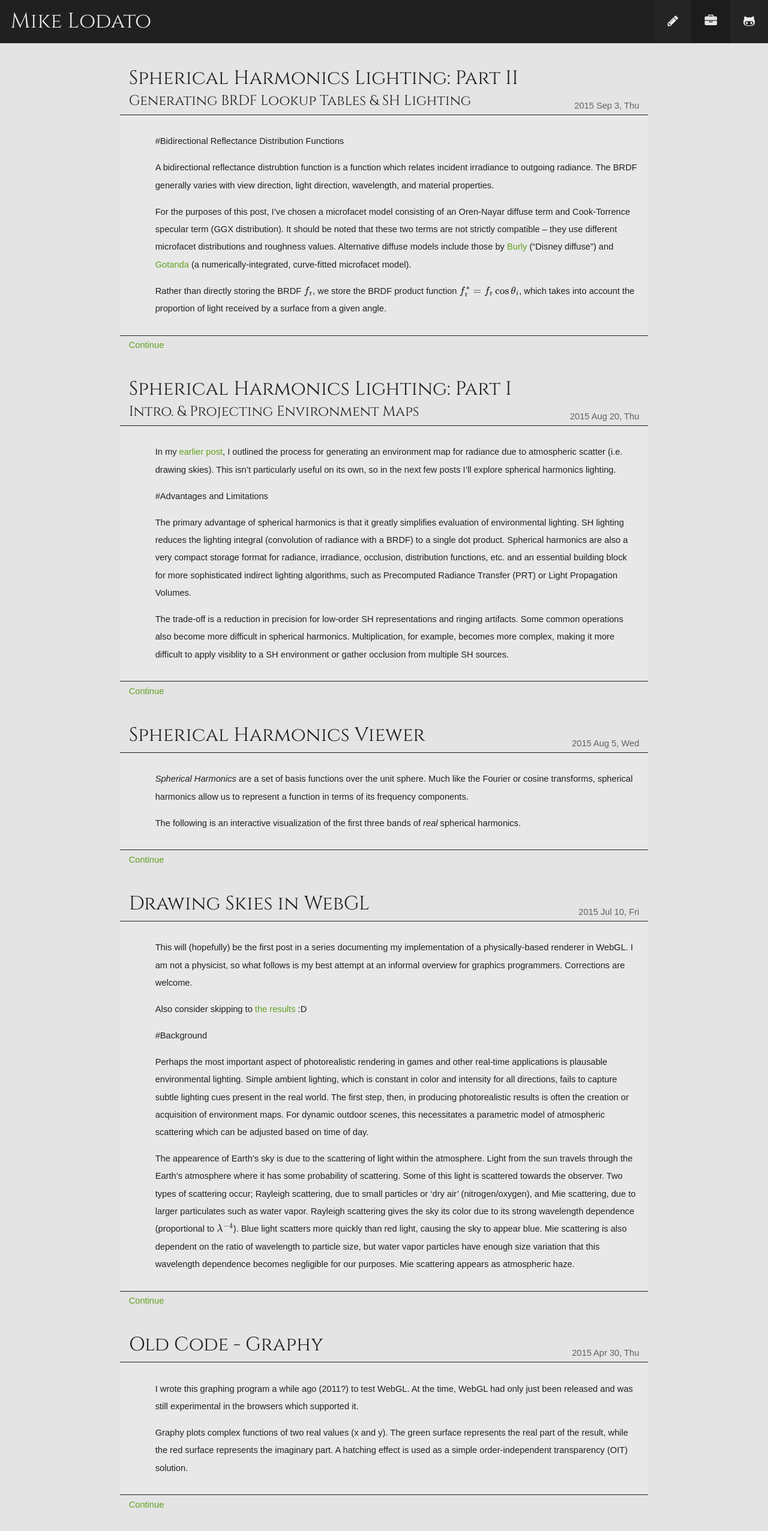
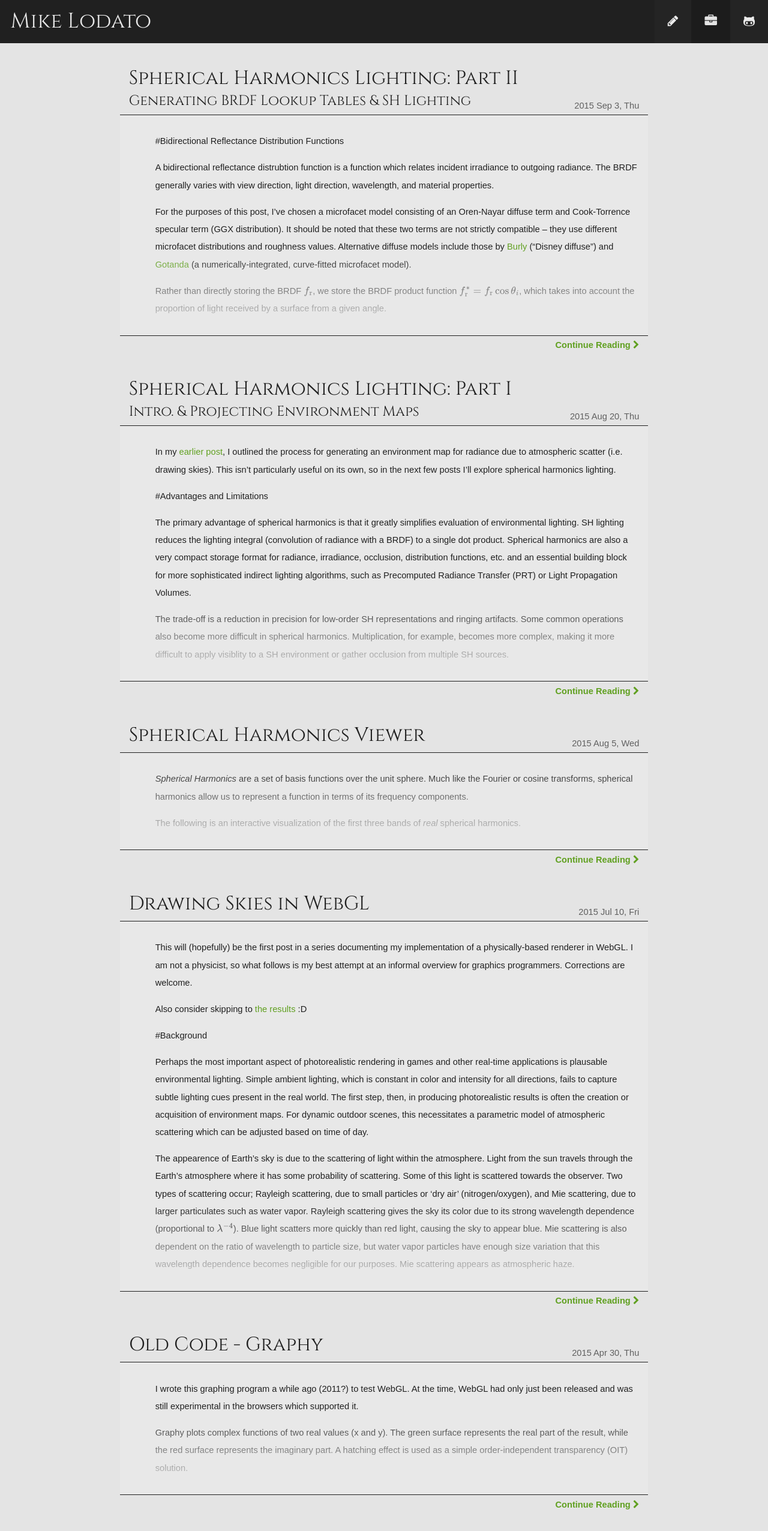
Before and after one commit to zvxryb/zvxryb.github.io, a Jekyll site: the page built from index.html, in a window 1280 px wide. Shown: the whole page at 60% size. Built offline with Jekyll 4.4.1, drawn with Linux system fonts in a browser that asks for light colours; nearby versions of some CDN libraries; some web fonts are replaced; formulas are drawn with MathJax 3.

Commit message:
make post continuation more obvious

```diff
--- a/_includes/posts.html
+++ b/_includes/posts.html
@@ -11,9 +11,12 @@
 		</div>
 		<div class='ml-content'>
 			{{ entry.excerpt | markdownify }}
+			<div class='ml-fade-down'></div>
 		</div>
 		<div class='ml-footer'>
-			<a href='{{ entry.url }}'>Continue</a>
+			<a href='{{ entry.url }}'>
+				<b>Continue Reading</b> <i class='fa fa-chevron-right'></i>
+			</a>
 		</div>
 	</div>
 {% endfor %}
--- a/style/main.scss
+++ b/style/main.scss
@@ -347,6 +347,15 @@ input[type=number] {
 	padding-right: $ml-content-padding;
 }
 
+.ml-fade-down {
+	position: absolute;
+	height: 10rem;
+	left:    0;
+	right:   0;
+	bottom:  0;
+	pointer-events: none;
+}
+
 .ml-post, .ml-section {
 	margin-top: 2rem;
 	margin-bottom: 2rem;
@@ -384,6 +393,7 @@ input[type=number] {
 		background-color: $ml-primary-bg;
 		           color: $ml-primary-fg;
 
+		position: relative;
 		padding:  1rem;
 
 		> p {
@@ -391,6 +401,10 @@ input[type=number] {
 			margin-top:    1rem;
 			margin-bottom: 1rem;
 			line-height:   200%;
+		}
+
+		.ml-fade-down {
+			background: linear-gradient(to bottom, rgba($ml-primary-bg, 0.0), $ml-primary-bg);
 		}
 
 		.ml-code-block {
@@ -401,15 +415,10 @@ input[type=number] {
 			margin-left:   -1rem;
 			margin-right:  -1rem;
 
-			div {
+			> div {
 				position: relative;
-				overflow:hidden;
+				overflow: hidden;
 				.ml-fade-down {
-					position: absolute;
-					height: 10rem;
-					left:    0;
-					right:   0;
-					bottom:  0;
 					background: linear-gradient(to bottom, rgba($ml-code-bg, 0.0), $ml-code-bg);
 				}
 			}
@@ -447,6 +456,8 @@ input[type=number] {
 		border-top-style: solid;
 		border-top-width: 1px;
 		border-top-color: $ml-primary-fg;
+
+		text-align: right;
 	}
 }
 
```
